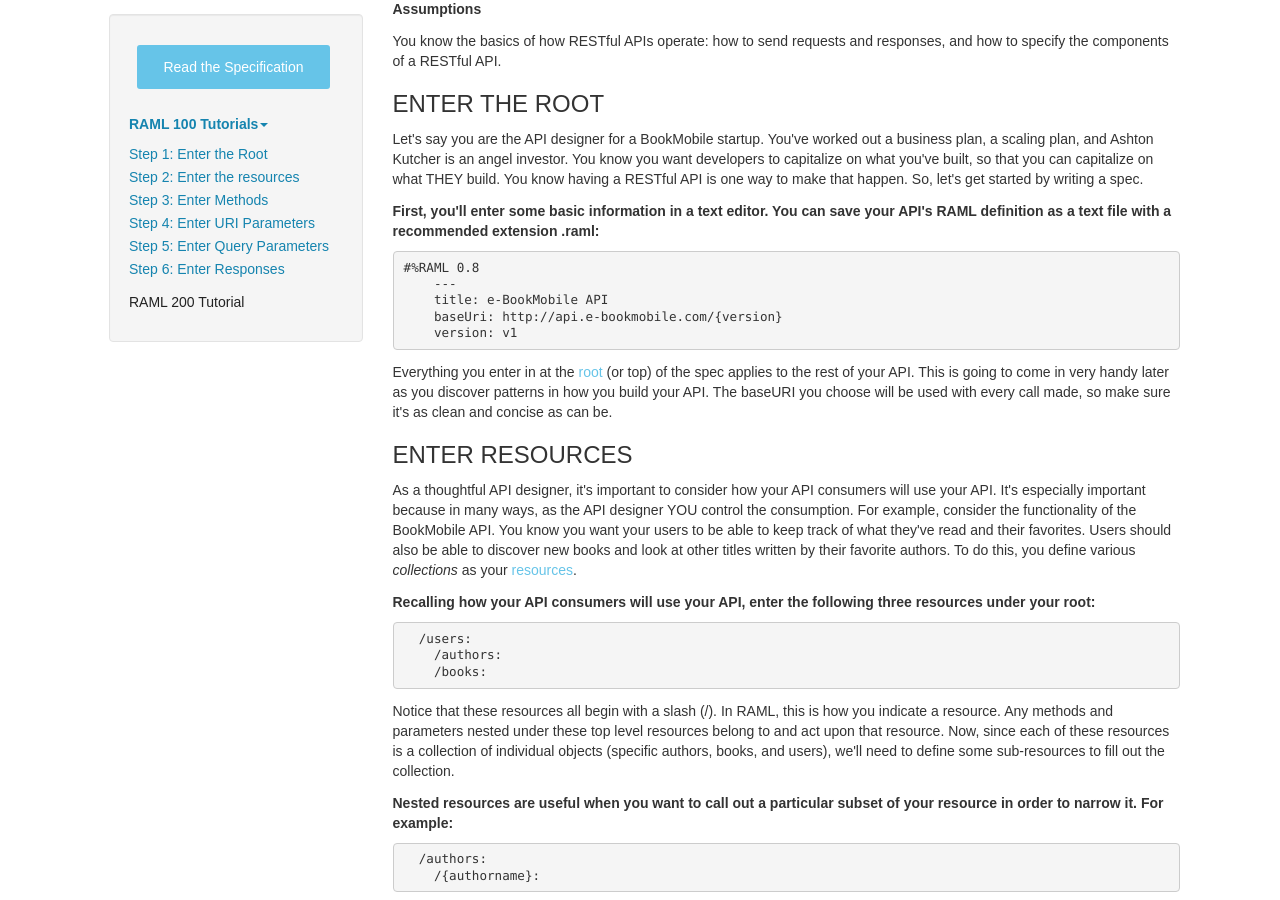
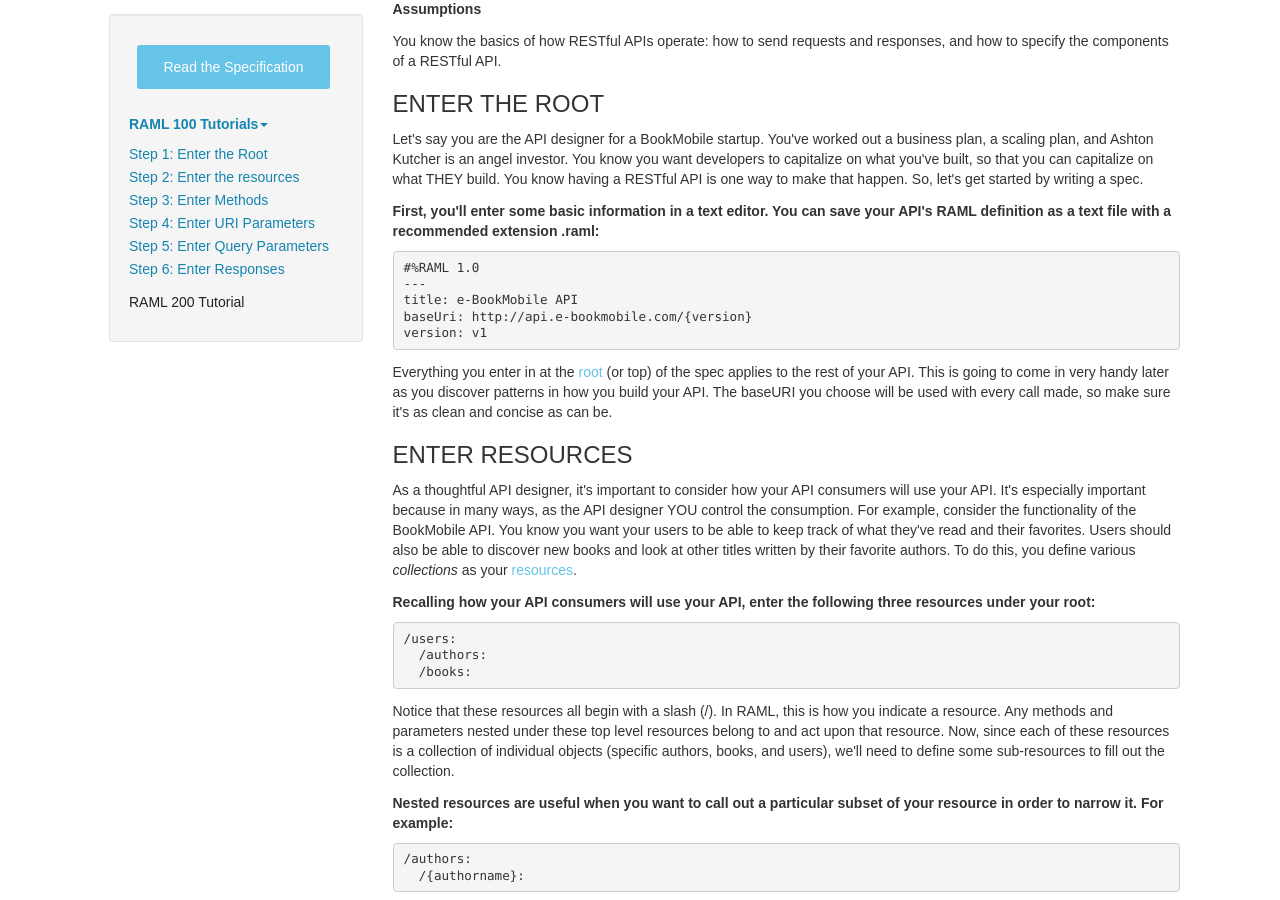
Before and after one commit to raml-org/raml-org, a Jekyll site: the page built from raml-100-tutorial.html, in a window 1280 px wide and 900 px high, scrolled down 329 px. Built offline with Jekyll 4.4.1, drawn with Linux system fonts in a browser that asks for light colours; nearby versions of some CDN libraries.

Commit message:
fixed indentions and changed RAML 0.8 to RAML 1.0

```diff
--- a/raml-100-tutorial.html
+++ b/raml-100-tutorial.html
@@ -15,27 +15,27 @@ permalink: /developers/raml-100-tutorial
 <h2 id="enter-the-root">ENTER THE ROOT</h2>
 <p>Let&#39;s say you are the API designer for a BookMobile startup. You&#39;ve worked out a business plan, a scaling plan, and Ashton Kutcher is an angel investor. You know you want developers to capitalize on what you&#39;ve built, so that you can capitalize on what THEY build. You know having a RESTful API is one way to make that happen. So, let&#39;s get started by writing a spec.</p>
 <p><strong>First, you&#39;ll enter some basic information in a text editor. You can save your API&#39;s RAML definition as a text file with a recommended extension .raml:</strong></p>
-<pre><code class="lang-yaml">#%RAML 0.8
+<pre><code class="lang-yaml">#%RAML 1.0
 ---
 title: e-BookMobile API
 baseUri: http://api.e-bookmobile.com/{version}
 version: v1
 </code></pre>
-<p>Everything you enter in at the <a href="https://github.com/raml-org/raml-spec/blob/master/versions/raml-08/raml-08.md#root-section">root</a> (or top) of the spec applies to the rest of your API. This is going to come in very handy later as you discover patterns in how you build your API. The baseURI you choose will be used with every call made, so make sure it&#39;s as clean and concise as can be.</p>
+<p>Everything you enter in at the <a href="https://github.com/raml-org/raml-spec/blob/master/versions/raml-10/raml-10.md#the-root-of-the-document">root</a> (or top) of the spec applies to the rest of your API. This is going to come in very handy later as you discover patterns in how you build your API. The baseURI you choose will be used with every call made, so make sure it&#39;s as clean and concise as can be.</p>
 <a name="enter-resources"></a>
 <h2 id="enter-resources">ENTER RESOURCES</h2>
-<p>As a thoughtful API designer, it&#39;s important to consider how your API consumers will use your API. It&#39;s especially important because in many ways, as the API designer YOU control the consumption. For example, consider the functionality of the BookMobile API. You know you want your users to be able to keep track of what they&#39;ve read and their favorites. Users should also be able to discover new books and look at other titles written by their favorite authors. To do this, you define various <em>collections</em> as your <a href="https://github.com/raml-org/raml-spec/blob/master/versions/raml-08/raml-08.md#resources-and-nested-resources">resources</a>.</p>
+<p>As a thoughtful API designer, it&#39;s important to consider how your API consumers will use your API. It&#39;s especially important because in many ways, as the API designer YOU control the consumption. For example, consider the functionality of the BookMobile API. You know you want your users to be able to keep track of what they&#39;ve read and their favorites. Users should also be able to discover new books and look at other titles written by their favorite authors. To do this, you define various <em>collections</em> as your <a href="https://github.com/raml-org/raml-spec/blob/master/versions/raml-10/raml-10.md#resources-and-nested-resources">resources</a>.</p>
 <p><strong>Recalling how your API consumers will use your API, enter the following three resources under your root:</strong></p>
-<pre><code class="lang-yaml">  /users:
+<pre><code class="lang-yaml">/users:
   /authors:
   /books:
 </code></pre>
 <p>Notice that these resources all begin with a slash (/). In RAML, this is how you indicate a resource. Any methods and parameters nested under these top level resources belong to and act upon that resource. Now, since each of these resources is a collection of individual objects (specific authors, books, and users), we&#39;ll need to define some sub-resources to fill out the collection.</p>
 <p><strong>Nested resources are useful when you want to call out a particular subset of your resource in order to narrow it. For example:</strong></p>
-<pre><code class="lang-yaml">  /authors:
+<pre><code class="lang-yaml">/authors:
   /{authorname}:
 </code></pre>
-<p>This lets the API consumer interact with the key resource and its nested resources. For example a GET request to <a href="http://api.e-bookmobile.com/authors/Mary_Roach">http://api.e-bookmobile.com/authors/Mary_Roach</a> returns details about science writer and humorist Mary Roach. Now, let&#39;s think about what we want developers and API consumers to DO.</p>
+<p>This lets the API consumer interact with the key resource and its nested resources. For example a GET request to <i>http://api.e-bookmobile.com/authors/Mary_Roach</i> returns details about science writer and humorist Mary Roach. Now, let&#39;s think about what we want developers and API consumers to DO.</p>
 <a name="enter-methods"></a>
 <h2 id="enter-methods">ENTER METHODS</h2>
 <p>Here&#39;s where it starts to get interesting, as you decide what you want the developer to be able to do with the resources you&#39;ve made available. <strong>Let&#39;s quickly review the 4 most common HTTP verbs:</strong></p>
@@ -46,7 +46,7 @@ permalink: /developers/raml-100-tutorial
 <p>You can add as many methods as you like to each resource of your BookMobile API, at any level. However, each HTTP method can only be used once per resource. Do not overload the GET (you know who you are).</p>
 <p>In this example, you want developers to be able to work at the collection level. For example, your API consumers can retrieve a book from the collection (GET), add a book (POST), or update the entire library (PUT). You do not want them to be able to delete information at the highest level. Let&#39;s focus on building out the /books resource.</p>
 <p><strong>Nest the methods to allow developers to perform these actions under your resources. Note that you must use lower-case for methods in your RAML API definition:</strong></p>
-<pre><code class="lang-yaml">  /books:
+<pre><code class="lang-yaml">/books:
   get:
   post:
   put:
@@ -54,12 +54,12 @@ permalink: /developers/raml-100-tutorial
 <a name="enter-uri-parameters"></a>
 <h2 id="enter-uri-parameters">ENTER URI PARAMETERS</h2>
 <p>The resources that we defined are collections of smaller, relevant objects. You, as the thoughtful API designer, have realized that developers will most likely want to act upon these more granular objects. Remember the example of nested resources above? /authors is made up of individual authors, referenced by {authorName}, for example. This is a URI parameter, denoted by surrounding curly brackets in RAML:</p>
-<pre><code class="lang-yaml">  /books:
+<pre><code class="lang-yaml">/books:
   /{bookTitle}:
 </code></pre>
-<p>So, to make a request to this nested resource, the URI for Mary Roach&#39;s book, Stiff would look like <a href="http://api.e-bookmobile.com/v1/books/Stiff">http://api.e-bookmobile.com/v1/books/Stiff</a></p>
+<p>So, to make a request to this nested resource, the URI for Mary Roach&#39;s book, Stiff would look like <i>http://api.e-bookmobile.com/v1/books/Stiff</i></p>
 <p><strong>Time to edit your spec to reflect the inherent granular characteristics of your resources:</strong></p>
-<pre><code class="lang-yaml"> /books:
+<pre><code class="lang-yaml">/books:
   get:
   put:
   post:
@@ -76,7 +76,7 @@ permalink: /developers/raml-100-tutorial
 <h2 id="enter-query-parameters">ENTER QUERY PARAMETERS</h2>
 <p>Great job so far! Now, let&#39;s say you want your API to allow even more powerful operations. You already have collections-based resource types that are further defined by object-based URI parameters. But you also want developers to be able perform actions like filtering a collection. Query parameters are a great way to accomplish this.</p>
 <p><strong>Start by adding some query parameters under the GET method for books. These can be specific characteristics, like the year a book was published:</strong></p>
-<pre><code class="lang-yaml">  /books:
+<pre><code class="lang-yaml">/books:
   get:
     queryParameters:
       author:
@@ -88,7 +88,7 @@ permalink: /developers/raml-100-tutorial
 </code></pre>
 <p>Query parameters may also be something that the server requires to process the API consumer&#39;s request, like an access token. Often, you need security authorization to alter a collection or record.</p>
 <p><strong>Nest the access-token query parameter under the PUT method for a specific title:</strong></p>
-<pre><code class="lang-yaml"> /books:
+<pre><code class="lang-yaml">/books:
   /{bookTitle}
     get:
       queryParameters:
@@ -102,7 +102,7 @@ permalink: /developers/raml-100-tutorial
 </code></pre>
 <p>An API&#39;s resources and methods often have a number of associated query parameters. Each query parameter may have any number of optional attributes to further define it. The Quick reference guide contains a full listing.</p>
 <p><strong>Now, specify attributes for each of the query parameters you defined above. As always, be as complete in your documentation as possible:</strong></p>
-<pre><code class="lang-yaml"> /books:
+<pre><code class="lang-yaml">/books:
   /{bookTitle}
     get:
       queryParameters:
@@ -137,11 +137,11 @@ permalink: /developers/raml-100-tutorial
           description: Token giving you permission to make call
           required: true
 </code></pre>
-<p>To make a PUT call, your URI looks like <a href="http://api.e-bookmobile.com/books/Stiff?access_token=ACCESS">http://api.e-bookmobile.com/books/Stiff?access_token=ACCESS</a> TOKEN</p>
+<p>To make a PUT call, your URI looks like <i>http://api.e-bookmobile.com/books/Stiff?access_token=ACCESS</i> TOKEN</p>
 <a name="enter-responses"></a>
 <h2 id="enter-responses">ENTER RESPONSES</h2>
 <p>Responses MUST be a map of one or more HTTP status codes, and each response may include descriptions, examples, or schemas. Schemas are more fully explained in the Level 200 tutorial.</p>
-<pre><code class="lang-yaml"> /books:
+<pre><code class="lang-yaml">/books:
   /{bookTitle}:
     get:
       description: Retrieve a specific book title
```
Also changed, not shown: Gemfile.lock. Lines whose indentation alone changed are shown as unchanged.
